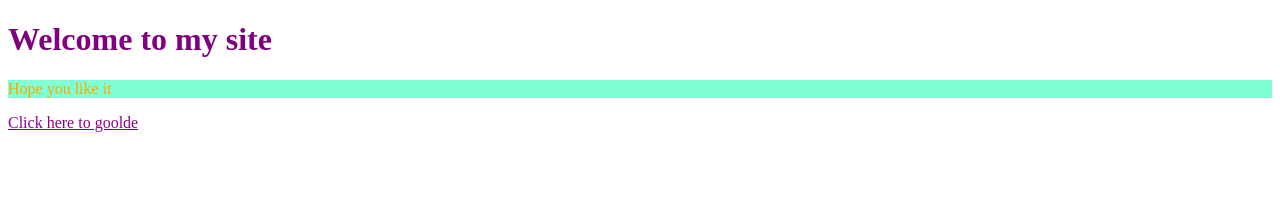
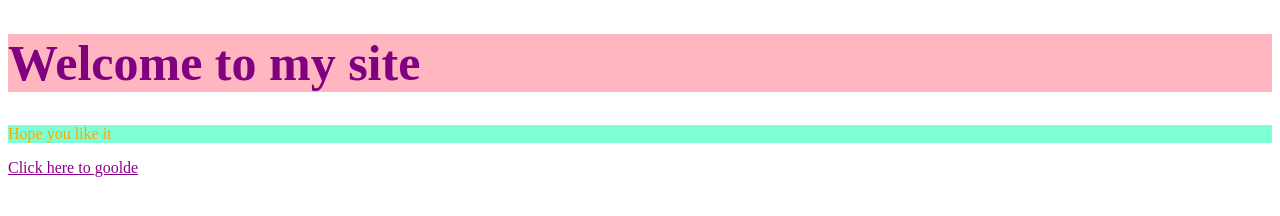
Before and after one commit to ivicapesovski/nugit, a plain HTML site: page index.html in a window 1280 px wide. Drawn offline with Linux system fonts and the light colour scheme.

Commit message:
Finalized the redesign

```diff
--- a/style.css
+++ b/style.css
@@ -12,3 +12,8 @@ h2 a,
 a {
   color: darkmagenta;
 }
+
+h1 {
+  font-size: 50px;
+  background-color: lightpink;
+}
```
